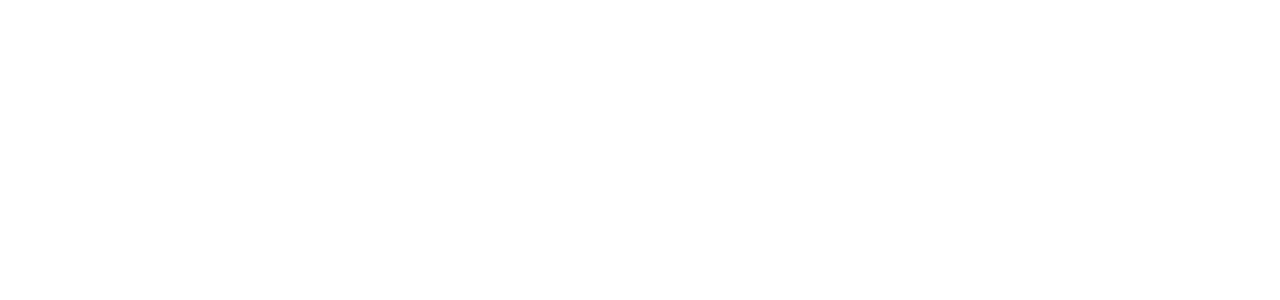
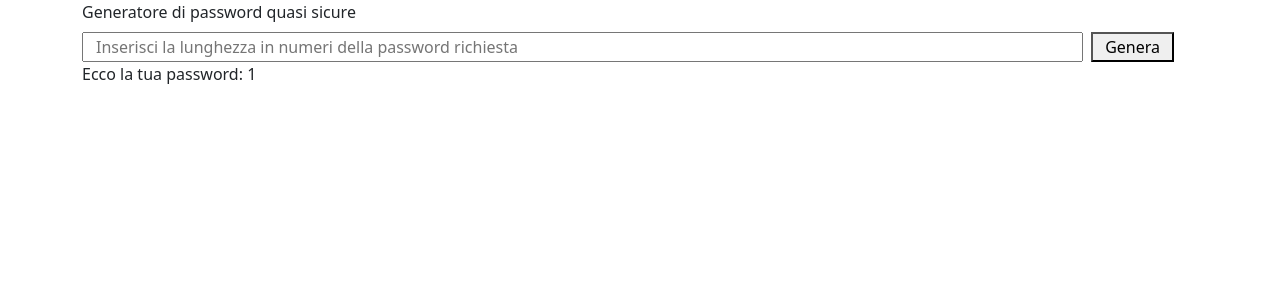
Before and after one commit to Blaser993/php-strong-password-generator, a PHP site: page /?lunghezza=1 in a window 1280 px wide. Before the commit the part shown is empty. Shown: the top 300 px of the page. Run offline with PHP 8.4, Linux system fonts and the light colour scheme.

Commit message:
FEAT basic layout, vedo lung. inserita per la psw

```diff
--- a/index.php
+++ b/index.php
@@ -1,3 +1,14 @@
+<?php
+
+$lunghezza = $_GET["lunghezza"]
+
+
+?>
+
+
+
+
+
 <!DOCTYPE html>
 <html lang="en">
 <head>
@@ -10,8 +21,22 @@
 </head>
 <body>
 
+<div class="container">
 
-
+    <label for="password" class="form-label">Generatore di password quasi sicure</label>
+    <form action="" method="GET">
+        <div class="container row">
+            <input type="text" name="lunghezza" id="password" class="col-10 flex-grow-1" placeholder="Inserisci la lunghezza in numeri della password richiesta">
+            <button class="col-auto  ms-2" type="submit">Genera</button>
+        </div>
+        <div>
+            Ecco la tua password:
+            <?php
+            echo $lunghezza
+            ?>
+        </div>
+    </form>
+</div>
 
 <script src="https://cdn.jsdelivr.net/npm/bootstrap@5.3.0-alpha1/dist/js/bootstrap.bundle.min.js" integrity="sha384-w76AqPfDkMBDXo30jS1Sgez6pr3x5MlQ1ZAGC+nuZB+EYdgRZgiwxhTBTkF7CXvN" crossorigin="anonymous"></script>
 
```
